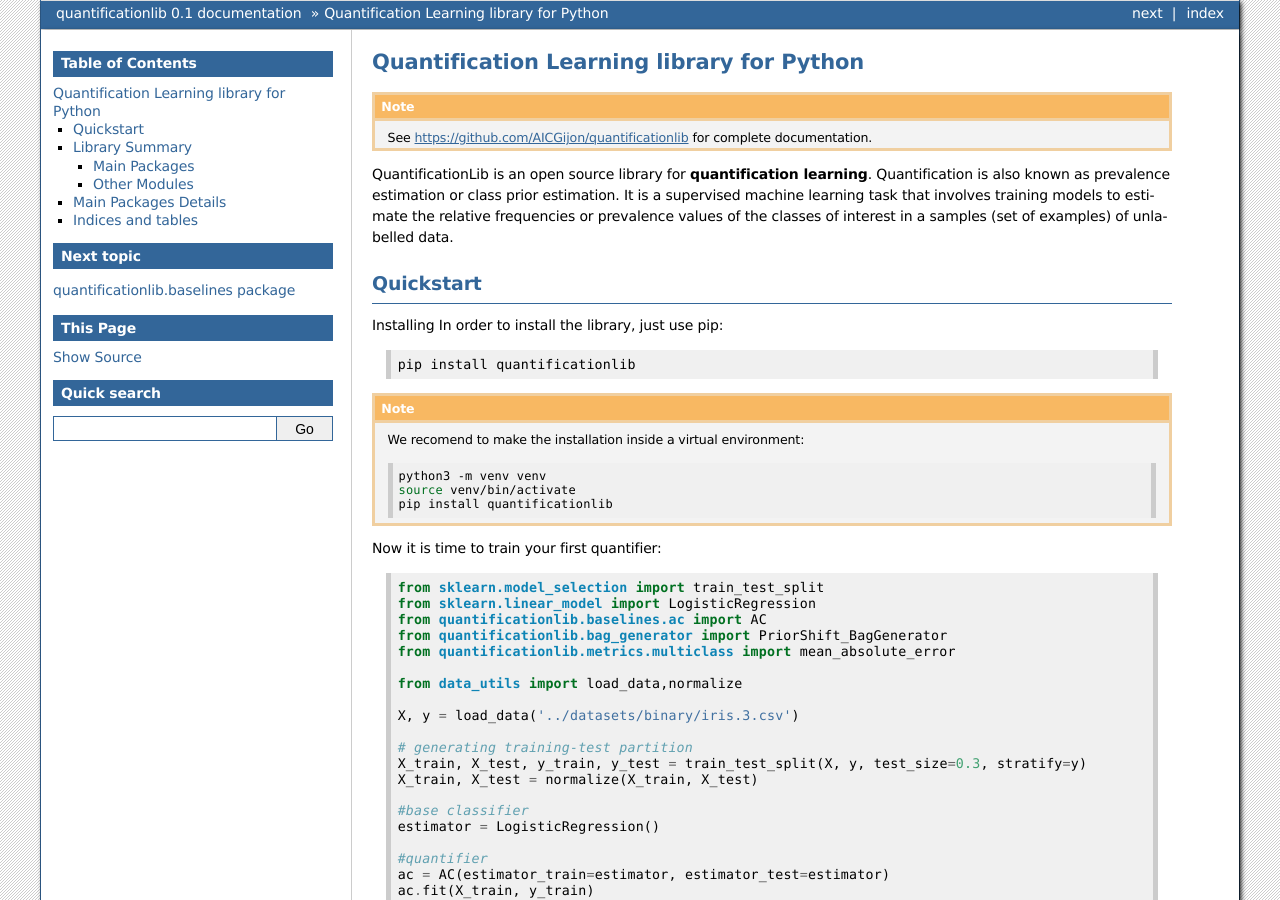
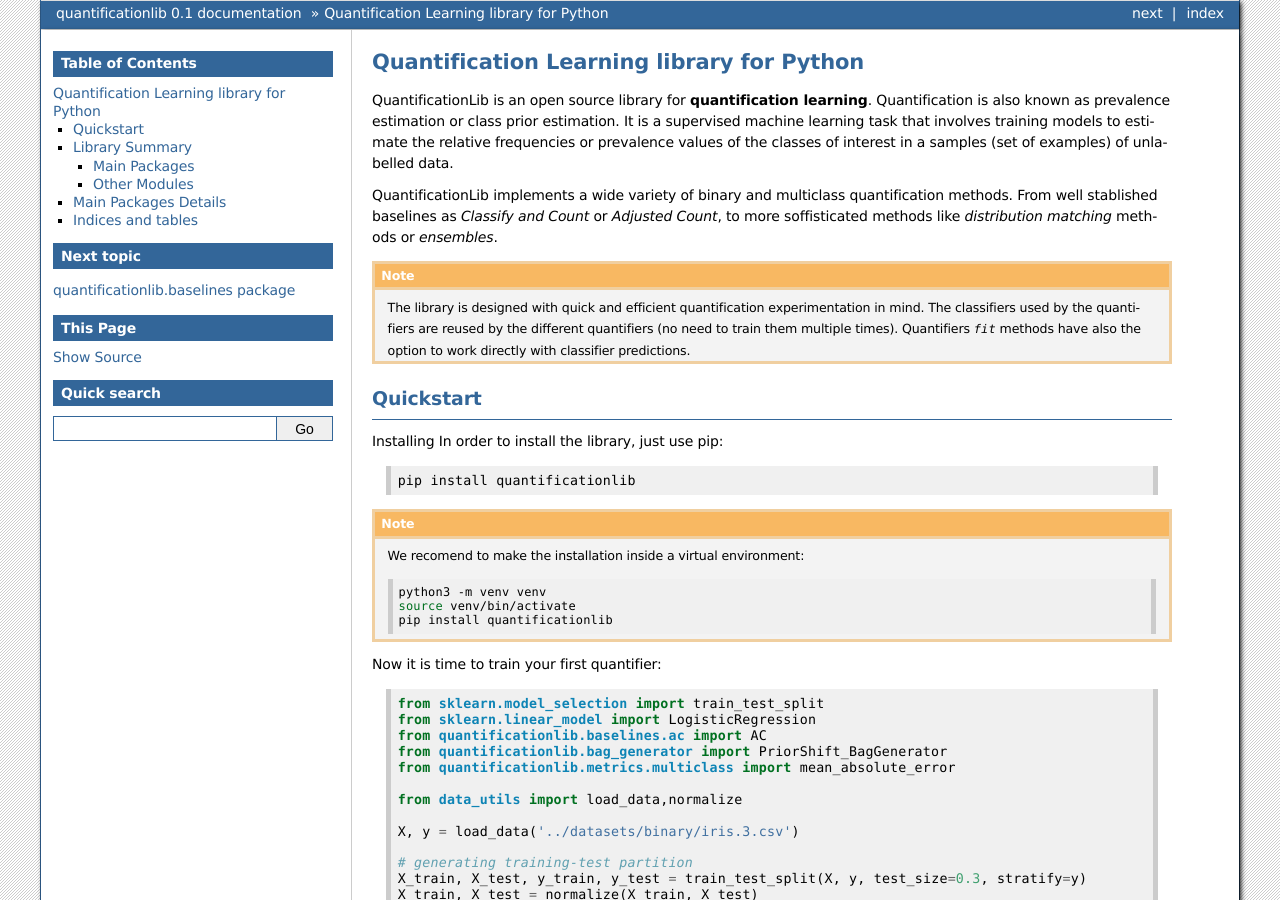
Before and after one commit to AICGijon/quantificationlib, a Sphinx documentation site: the page built from docs/index.rst, in a window 1280 px wide and 900 px high. Built offline with Sphinx 7.4.7, drawn with Linux system fonts in a browser that asks for light colours.

Commit message:
updating introduction

```diff
--- a/docs/index.rst
+++ b/docs/index.rst
@@ -2,13 +2,19 @@
 Quantification Learning library for Python
 ==========================================
 
-.. note::
-
-    See https://github.com/AICGijon/quantificationlib for complete documentation.
-
 QuantificationLib is an open source library for **quantification learning**. Quantification is also known as prevalence estimation or class prior
 estimation. It is a supervised machine learning task that involves training models to estimate the relative frequencies or prevalence values of
 the classes of interest in a samples (set of examples) of unlabelled data.
+
+QuantificationLib implements a wide variety of binary and multiclass quantification methods. From well stablished baselines
+as *Classify and Count* or *Adjusted Count*, to more soffisticated methods like *distribution matching* methods or *ensembles*.
+
+.. note::
+
+   The library is designed with quick and efficient quantification experimentation in mind. The classifiers used by the quantifiers
+   are reused by the different quantifiers (no need to train them multiple times). Quantifiers `fit` methods have also the option to
+   work directly with classifier predictions.
+
 
 Quickstart
 ==========
```
